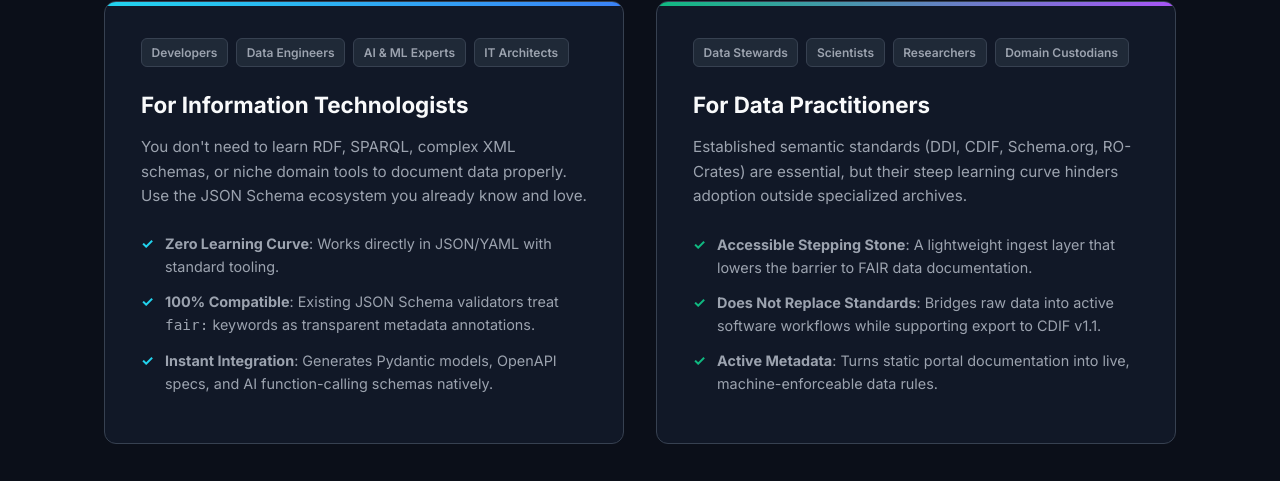
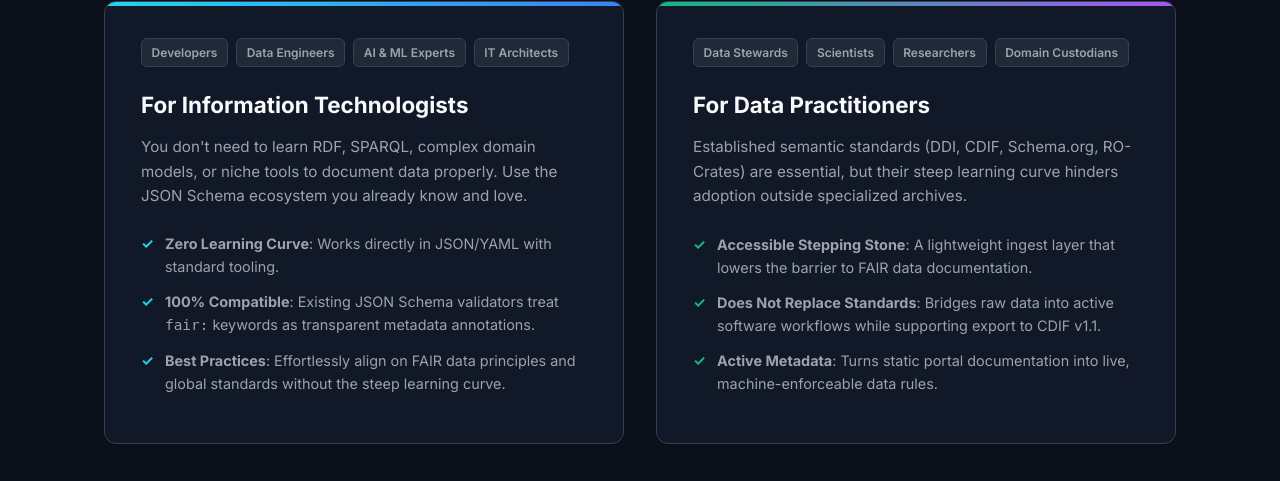
Before and after one commit to hvdnet/fair-data-schema, a Python web app: template src/fair_data_schema/templates/landing_page.html in a window 1280 px wide. Shown: the part 1156-1637 px from the top of the page. Run offline with Jinja, Linux system fonts and the light colour scheme; the template is opened without the code that fills it, so the values that code supplies are empty.

Commit message:
docs: update IT benefits section to emphasize FAIR principles and standard alignment

```diff
--- a/src/fair_data_schema/templates/landing_page.html
+++ b/src/fair_data_schema/templates/landing_page.html
@@ -744,7 +744,7 @@
                     </div>
                     <h3>For Information Technologists</h3>
                     <p>
-                        You don't need to learn RDF, SPARQL, complex XML schemas, or niche domain tools to document data
+                        You don't need to learn RDF, SPARQL, complex domain models, or niche tools to document data
                         properly. Use the JSON Schema ecosystem you already know and love.
                     </p>
                     <ul class="feature-bullets">
@@ -752,8 +752,8 @@
                         </li>
                         <li><strong>100% Compatible</strong>: Existing JSON Schema validators treat <code>fair:</code>
                             keywords as transparent metadata annotations.</li>
-                        <li><strong>Instant Integration</strong>: Generates Pydantic models, OpenAPI specs, and AI
-                            function-calling schemas natively.</li>
+                        <li><strong>Best Practices</strong>: Effortlessly align on FAIR data principles and
+                            global standards without the steep learning curve.</li>
                     </ul>
                 </div>
 
```
